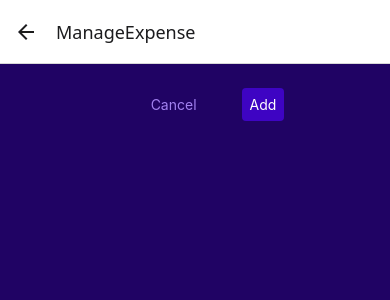
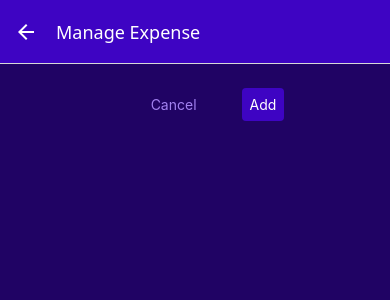
Before and after one commit to elkelvin/ReactNativeCourse, a React Native app in the folder Tracker/: screen /ManageExpense in a window 390 px wide. Shown: the top 300 px of the page. Built offline with nearby package versions, Linux system fonts and the light colour scheme.

Commit message:
Feature: Add right button to header with navigation functionality.
Refactor: Update presentation of ManageExpense component.

```diff
--- a/Tracker/App.js
+++ b/Tracker/App.js
@@ -9,18 +9,25 @@ import ManageExpense from './screen/ManageExpense';
 import RecentExpenses from './screen/RecentExpenses';
 import AllExpenses from './screen/AllExpenses';
 import { GlobalStyle } from './constans/globalStyle';
+import IconButton from './UI/IconButton';
 
 const Stack = createNativeStackNavigator();
 const BottomTabs = createBottomTabNavigator();
 
 const BottomNavigator = () => {
   return (
-    <BottomTabs.Navigator screenOptions={{
-      headerStyle: { backgroundColor: GlobalStyle.colors.primary500 },
-      headerTintColor: "white",
-      tabBarStyle: { backgroundColor: GlobalStyle.colors.primary500 },
-      tabBarActiveTintColor: GlobalStyle.colors.accent500
-    }}>
+    <BottomTabs.Navigator screenOptions=
+      {
+        ({ navigation }) => (
+          {
+            headerStyle: { backgroundColor: GlobalStyle.colors.primary500 },
+            headerTintColor: "white",
+            tabBarStyle: { backgroundColor: GlobalStyle.colors.primary500 },
+            tabBarActiveTintColor: GlobalStyle.colors.accent500,
+            headerRight: ({ tintColor }) => <IconButton icon="add" size={24} color={tintColor} onPress={() => { navigation.navigate("ManageExpense") }} />
+          })
+      }
+    >
       <BottomTabs.Screen name="RecentExpenses" component={RecentExpenses} options={{
         title: "Recent Expenses",
         tabBarLabel: "Recent",
@@ -40,11 +47,11 @@ export default function App() {
     <>
       <StatusBar style="auto" />
       <NavigationContainer>
-        <Stack.Navigator>
+        <Stack.Navigator screenOptions={{ headerStyle: { backgroundColor: GlobalStyle.colors.primary500 }, headerTintColor: "white" }}>
           <Stack.Screen name="ExpensesOverview" component={BottomNavigator} options={{ headerShown: false }} />
-          <Stack.Screen name="ManageExpense" component={ManageExpense} />
+          <Stack.Screen name="ManageExpense" component={ManageExpense} options={{ title: 'Manage Expense', presentation: "modal" }} />
         </Stack.Navigator>
-      </NavigationContainer>
+      </NavigationContainer >
     </>
   );
 }
```
